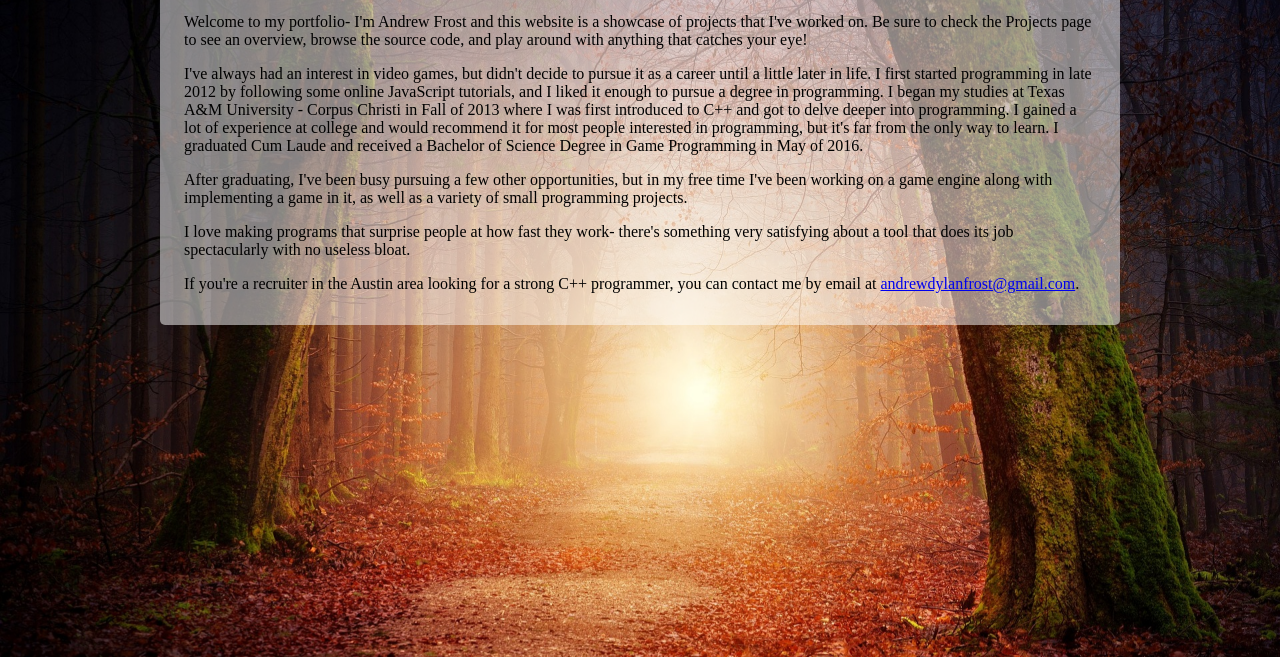
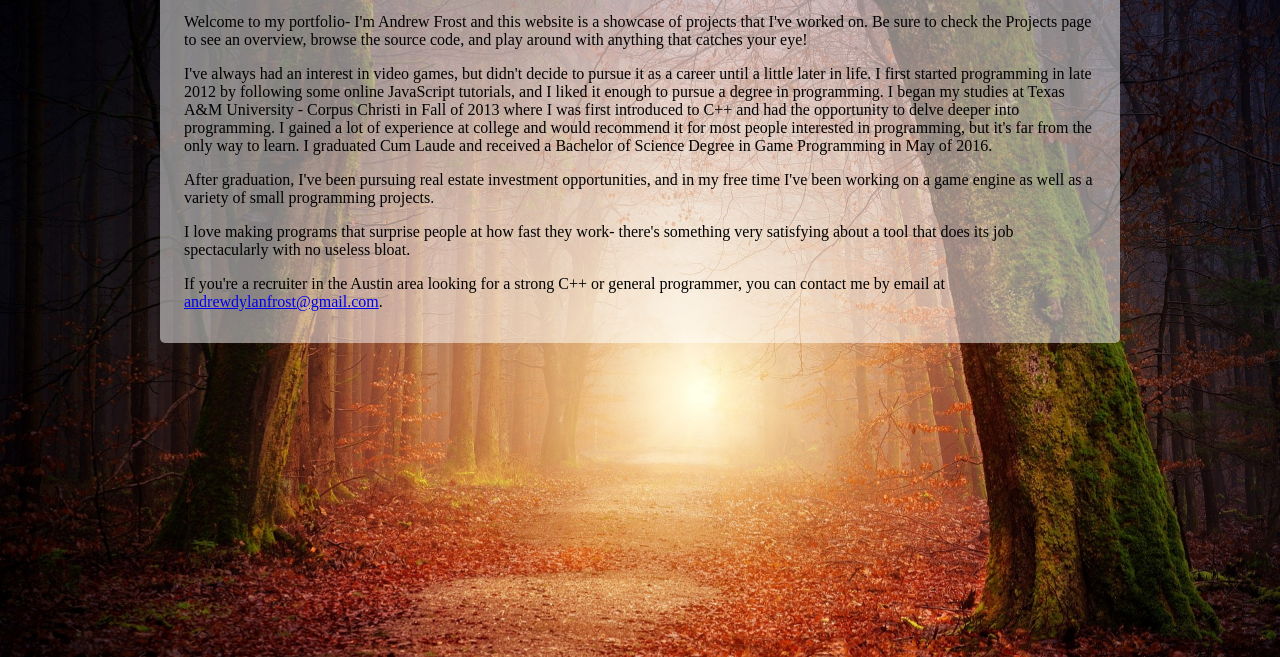
Before and after one commit to AndrewFrost/Portfolio, a plain HTML site: page index.html in a window 1280 px wide. Shown: the part 143-800 px from the top of the page. Drawn offline with Linux system fonts and the light colour scheme.

Commit message:
Minor content updates

```diff
--- a/index.html
+++ b/index.html
@@ -310,10 +310,10 @@
 		<div id = "About_Me_Page_Content" class = "page_Content">
 			<h1>About Me</h1>
 			<p>Welcome to my portfolio- I'm Andrew Frost and this website is a showcase of projects that I've worked on. Be sure to check the Projects page to see an overview, browse the source code, and play around with anything that catches your eye!</p>
-			<p>I've always had an interest in video games, but didn't decide to pursue it as a career until a little later in life. I first started programming in late 2012 by following some online JavaScript tutorials, and I liked it enough to pursue a degree in programming. I began my studies at Texas A&M University - Corpus Christi in Fall of 2013 where I was first introduced to C++ and got to delve deeper into programming. I gained a lot of experience at college and would recommend it for most people interested in programming, but it's far from the only way to learn. I graduated Cum Laude and received a Bachelor of Science Degree in Game Programming in May of 2016.</p>
-			<p>After graduating, I've been busy pursuing a few other opportunities, but in my free time I've been working on a game engine along with implementing a game in it, as well as a variety of small programming projects.</p>
+			<p>I've always had an interest in video games, but didn't decide to pursue it as a career until a little later in life. I first started programming in late 2012 by following some online JavaScript tutorials, and I liked it enough to pursue a degree in programming. I began my studies at Texas A&M University - Corpus Christi in Fall of 2013 where I was first introduced to C++ and had the opportunity to delve deeper into programming. I gained a lot of experience at college and would recommend it for most people interested in programming, but it's far from the only way to learn. I graduated Cum Laude and received a Bachelor of Science Degree in Game Programming in May of 2016.</p>
+			<p>After graduation, I've been pursuing real estate investment opportunities, and in my free time I've been working on a game engine as well as a variety of small programming projects.</p>
 			<p>I love making programs that surprise people at how fast they work- there's something very satisfying about a tool that does its job spectacularly with no useless bloat.</p>
-			<p>If you're a recruiter in the Austin area looking for a strong C++ programmer, you can contact me by email at <a href = "mailto:andrewdylanfrost@gmail.com">andrewdylanfrost@gmail.com</a>.</p>
+			<p>If you're a recruiter in the Austin area looking for a strong C++ or general programmer, you can contact me by email at <a href = "mailto:andrewdylanfrost@gmail.com">andrewdylanfrost@gmail.com</a>.</p>
 		</div>
 
 		<img id = "background_Image_Projects" class = "background_Image" src = "Projects_Background.jpg" alt = "">
```
Also changed, not shown: Portfolio/Portfolio_Example_Image.jpg.
